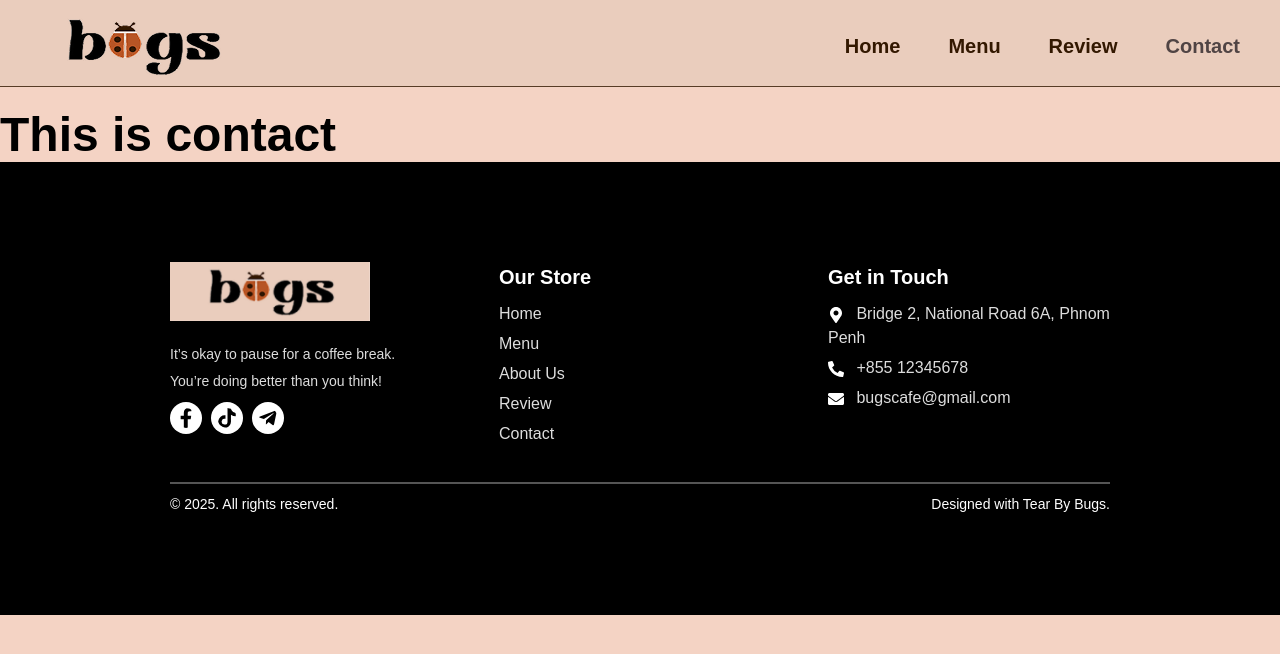
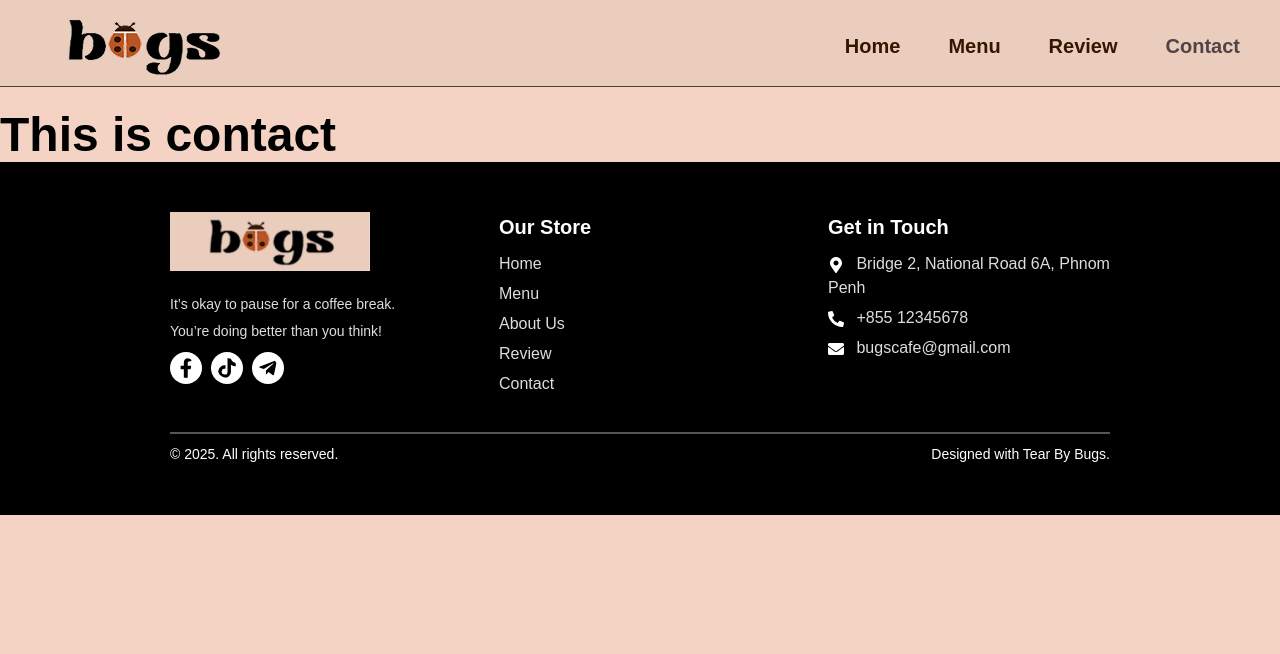
Before and after one commit to Gechtyoeng/Fronted-BugCoffee, a React (Vite) app: page /contact in a window 1280 px wide. Shown: the top 654 px of the page. Built offline with nearby package versions, Linux system fonts and the light colour scheme.

Commit message:
footer update

```diff
--- a/src/components/Footer/Footer.css
+++ b/src/components/Footer/Footer.css
@@ -1,7 +1,7 @@
 .footer {
     background-color: #000;
     color: #fff;
-    padding: 100px 170px;
+    padding: 50px 170px;
     font-family: Arial, sans-serif;
   }
 
```
